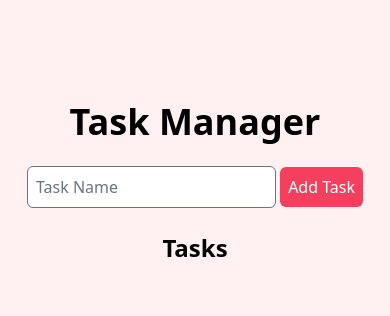
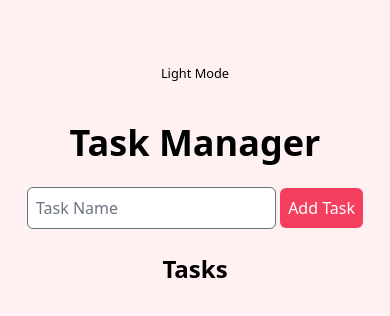
Before and after one commit to EdGonzz/taskManager, a website: page index.html in a window 390 px wide. Drawn offline with Linux system fonts and the light colour scheme.

Commit message:
enhance theme toggle button with text display and improve local storage handling for light/dark mode state management

```diff
--- a/index.html
+++ b/index.html
@@ -11,8 +11,9 @@
 
 <body class="h-auto mb-2 bg-rose-50 p-4 dark:bg-gray-700 dark:text-white">
   <main class="flex flex-col items-center justify-center gap-10">
-    <button id="toggleThemeBtn" class="">
+    <button id="toggleThemeBtn" class="flex flex-col items-center gap-2">
       <span id="theme-icon" class="w-10 h-10 icon-[line-md--moon-filled-alt-loop]"></span>
+      <small id="theme-text" class="text-sm"></small>
     </button>
 
     <section class="flex w-full flex-col gap-6 text-center">
--- a/src/js/main.js
+++ b/src/js/main.js
@@ -3,6 +3,7 @@ const $toggleThemeBtn = document.getElementById('toggleThemeBtn');
 const $addTaskForm = document.getElementById('add-task-form');
 const $listContainer = document.getElementById('list-container');
 const $themeIcon = document.getElementById('theme-icon');
+const $themeText = document.getElementById('theme-text');
 
 loadLocalStorage();
 
@@ -11,6 +12,7 @@ const currentTheme = localStorage.getItem('theme');
 function switchTheme() {
   $htmlElement.classList.toggle('dark');
   $themeIcon.classList.toggle('theme-dark');
+  $themeText.textContent = $htmlElement.classList.contains('dark') ? 'Dark Mode' : 'Light Mode';
 
   localStorage.setItem('theme', $htmlElement.classList.contains('dark') ? 'dark' : 'light');
 }
@@ -25,6 +27,9 @@ $toggleThemeBtn.addEventListener('click', () => {
 if (currentTheme === 'dark') {
   $htmlElement.classList.add('dark');
   $themeIcon.classList.add('theme-dark');
+  $themeText.textContent = 'Dark Mode';
+} else {
+  $themeText.textContent = 'Light Mode';
 }
 
 function addTask(value) {
@@ -125,7 +130,7 @@ function loadLocalStorage() {
 }
 
 function updateLocalStorage() {
-  const tasks = Array.from(document.querySelectorAll('.task-list')).map((task) => ( { text: task.firstChild.nextSibling.textContent, checked: task.classList.contains('checked') }
+  const tasks = Array.from(document.querySelectorAll('.task-list')).map((task) => ({ text: task.firstChild.nextSibling.textContent, checked: task.classList.contains('checked') }
   ))
 
   localStorage.setItem('tasks', JSON.stringify(tasks));
```
